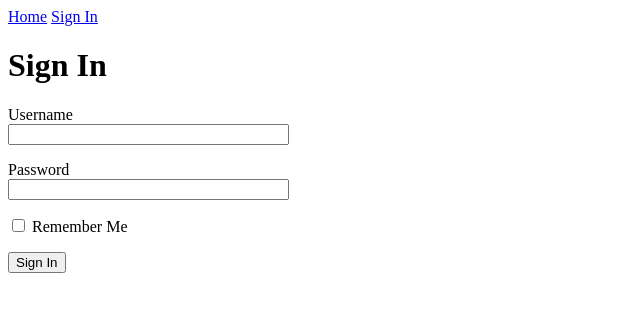
After one commit to cynicaldiogenes/recipeasy, a Flask app: page /login in a window 1280 px wide. The commit adds this page. Shown: the top 312 px of the page, without its empty margins (0-640 px from the left). Run offline with Flask 2, Linux system fonts and the light colour scheme.

Commit message:
Add login form and route

```diff
--- a/app.py
+++ b/app.py
@@ -10,7 +10,7 @@ db = SQLAlchemy(app)
 
 
 #create login manager later
-login_manager = LoginManager()
-login_manager.init_app(app)
+#login_manager = LoginManager()
+#login_manager.init_app(app)
 import routes
 #import models later
--- a/forms.py
+++ b/forms.py
@@ -0,0 +1,9 @@
+from flask_wtf import FlaskForm
+from wtforms import StringField, PasswordField, BooleanField, SubmitField
+from wtforms.validators import DataRequired
+
+class LoginForm(FlaskForm):
+  username = StringField('Username', validators=[DataRequired()])
+  password = PasswordField('Password', validators=[DataRequired()])
+  remember_me = BooleanField('Remember Me')
+  submit = SubmitField('Sign In')
--- a/requirements.txt
+++ b/requirements.txt
@@ -2,9 +2,11 @@ click==7.1.2
 Flask==1.1.2
 Flask-Login==0.5.0
 Flask-SQLAlchemy==2.5.1
+Flask-WTF==0.14.3
 greenlet==1.0.0
 itsdangerous==1.1.0
 Jinja2==2.11.3
 MarkupSafe==1.1.1
 SQLAlchemy==1.4.7
 Werkzeug==1.0.1
+WTForms==2.3.3
--- a/routes.py
+++ b/routes.py
@@ -1,10 +1,19 @@
 from app import app, db
 from flask import request, render_template, flash, redirect, url_for
 #from models import User, Recipes, Ingredients, RecipeIngredients, Ratings
-#from forms import <all the forms I need to make>
+from forms import LoginForm
 from werkzeug.urls import url_parse
 
 #Landing page
 @app.route('/')
+@app.route('/index')
 def index():
-  return render_template("index.html")
+  return render_template("index.html", title="Home")
+
+@app.route('/login', methods=['GET', 'POST'])
+def login():
+  form=LoginForm()
+  if form.validate_on_submit():
+    flash(f'Login requested for user {form.username.data}, remember_me = {form.remember_me.data}.')
+    return redirect(url_for('index'))
+  return render_template('login.html', title="Sign In", form=form)
--- a/templates/base.html
+++ b/templates/base.html
@@ -8,6 +8,20 @@
     {% endif %}
   </head>
   <body>
+
+    <div>
+      <a href="{{ url_for('index') }}">Home</a>
+      <a href="{{ url_for('login') }}">Sign In</a>
+    </div>
+    {% with messages = get_flashed_messages() %}
+    {% if messages %}
+    <ul>
+        {% for message in messages %}
+        <li>{{ message }}</li>
+        {% endfor %}
+    </ul>
+    {% endif %}
+    {% endwith %}
     {% block content %}
     {% endblock %}
   </body>
--- /dev/null
+++ b/templates/login.html
@@ -0,0 +1,24 @@
+{% extends "base.html" %}
+
+{% block content %}
+  <h1>Sign In</h1>
+  <form action="" method="post" novalidate>
+    {{ form.hidden_tag() }}
+    <p>
+      {{ form.username.label }}<br>
+      {{ form.username(size=32) }}<br>
+      {% for error in form.username.errors %}
+      <span style="color: red;">[{{ error }}]</span>
+      {% endfor %}
+    </p>
+    <p>
+      {{ form.password.label }}<br>
+      {{ form.password(size=32) }}<br>
+      {% for error in form.password.errors %}
+      <span style="color: red;">[{{ error }}]</span>
+      {% endfor %}
+    </p>
+    <p>{{ form.remember_me() }} {{ form.remember_me.label }}</p>
+    <p>{{ form.submit }}</p>
+  </form>
+{% endblock %}
```
